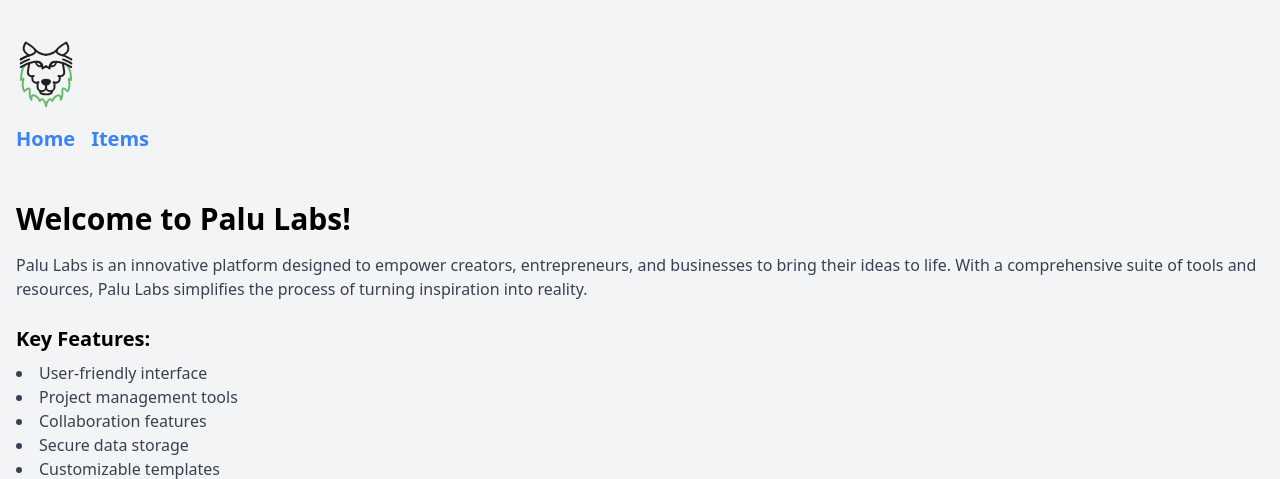
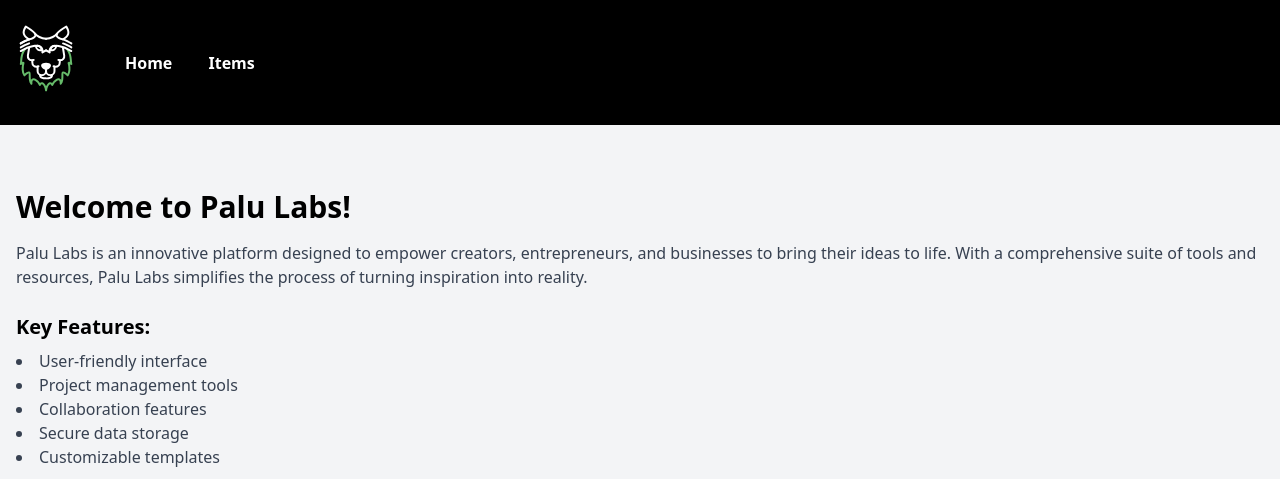
Before and after one commit to mpalu/palu-flask-labs, a Flask app: page / in a window 1280 px wide. Shown: the top 479 px of the page. Run offline with Flask 3, Linux system fonts and the light colour scheme; parts of the project's set-up code (start-up, migrations or seed data) failed here and were passed over.

Commit message:
refactor: refactor database, items and templates

```diff
--- a/src/app/main.py
+++ b/src/app/main.py
@@ -8,23 +8,11 @@ from flask import Flask
 from flask_wtf import CSRFProtect
 
 from src.app.controllers.routes import register_routes
-from src.app.models.items import Items
 
 app = Flask(__name__)
 csrf = CSRFProtect()
 
 register_routes(app)
-
-
-def create_app():
-    """
-    Creates and returns the Flask application object.
-
-    Returns:
-        Flask: The Flask application object.
-    """
-    return app
-
 
 if __name__ != "__main__":
     gunicorn_logger = logging.getLogger("gunicorn.error")
@@ -32,5 +20,4 @@ if __name__ != "__main__":
     app.logger.setLevel(gunicorn_logger.level)
 
 if __name__ == "__main__":
-    Items.insert_initial_data()
     csrf.init_app(app)
--- a/src/app/templates/index.html
+++ b/src/app/templates/index.html
@@ -4,11 +4,9 @@
 
 <body class="bg-gray-100">
 
+  {% include 'nav.html' %}
+
   <div class="container mx-auto px-4 py-8">
-
-    {% include 'nav.html' %}
-
-
     <div class="mt-8">
       <h2 class="text-3xl font-semibold mb-4">Welcome to Palu Labs!</h2>
       <p class="text-gray-700">Palu Labs is an innovative platform designed to empower creators, entrepreneurs, and
--- a/src/app/templates/items.html
+++ b/src/app/templates/items.html
@@ -4,9 +4,9 @@
 
 <body class="bg-gray-100">
 
+  {% include 'nav.html' %}
+
   <div class="container mx-auto px-4 py-8">
-
-    {% include 'nav.html' %}
 
     <h2 class="text-xl font-semibold mb-4">Items</h2>
 
--- a/src/app/templates/nav.html
+++ b/src/app/templates/nav.html
@@ -1,14 +1,16 @@
 <!-- templates/menu.html -->
 
-<nav class="mb-12">
-  <div class="flex items-center justify-between ">
+
+<div class="container-fluid bg-black py-4 px-4">
+  <nav class="flex justify-between items-center">
+    <div class="d-flex items-center">
       <svg xmlns="http://www.w3.org/2000/svg" xml:space="preserve" width="85" height="85" class="flex items-center mb-2"
         style="shape-rendering:geometricPrecision;text-rendering:geometricPrecision;image-rendering:optimizeQuality;fill-rule:evenodd;clip-rule:evenodd"
         viewBox="1 0 6.827 6.827">
         <defs>
           <style>
             .fil1 {
-            fill: #212121;
+              fill: #FFFFFF;
               fill-rule: nonzero
             }
           </style>
@@ -74,12 +76,24 @@
       </svg>
     </div>
 
-  <ul class="flex font-bold text-xl">
-    <li class="mr-4">
-      <a href="{{ url_for('home_bp.index') }}" class="text-blue-500 hover:underline">Home</a>
-    </li>
-    <li class="mr-4">
-      <a href="{{ url_for('items_bp.items') }}" class="text-blue-500 hover:underline">Items</a>
-    </li>
-  </ul>
+    <div class="d-flex items-center mr-auto">
+      <a href="{{ url_for('home_bp.index') }}">
+        <button
+          class="bg-transparent hover:bg-green-700 text-white font-semibold hover:text-white ml-2 py-2 px-4 border-green-500 hover:border-transparent rounded">
+          Home
+        </button>
+      </a>
+
+      <a href="{{ url_for('items_bp.items') }}">
+        <button
+          class="bg-transparent hover:bg-green-700 text-white font-semibold hover:text-white py-2 px-4 border-green-500 hover:border-transparent rounded">
+          Items
+        </button>
+      </a>
+    </div>
+
+    <div class="d-flex items-center mr-auto">
+
+    </div>
   </nav>
+</div>
```
Also changed, not shown: src/app/controllers/items.py (+12 -15 lines), src/app/models/database.py (+17 -0 lines), src/app/models/items.py (+5 -7 lines), README.md. Lines whose indentation alone changed are shown as unchanged.
